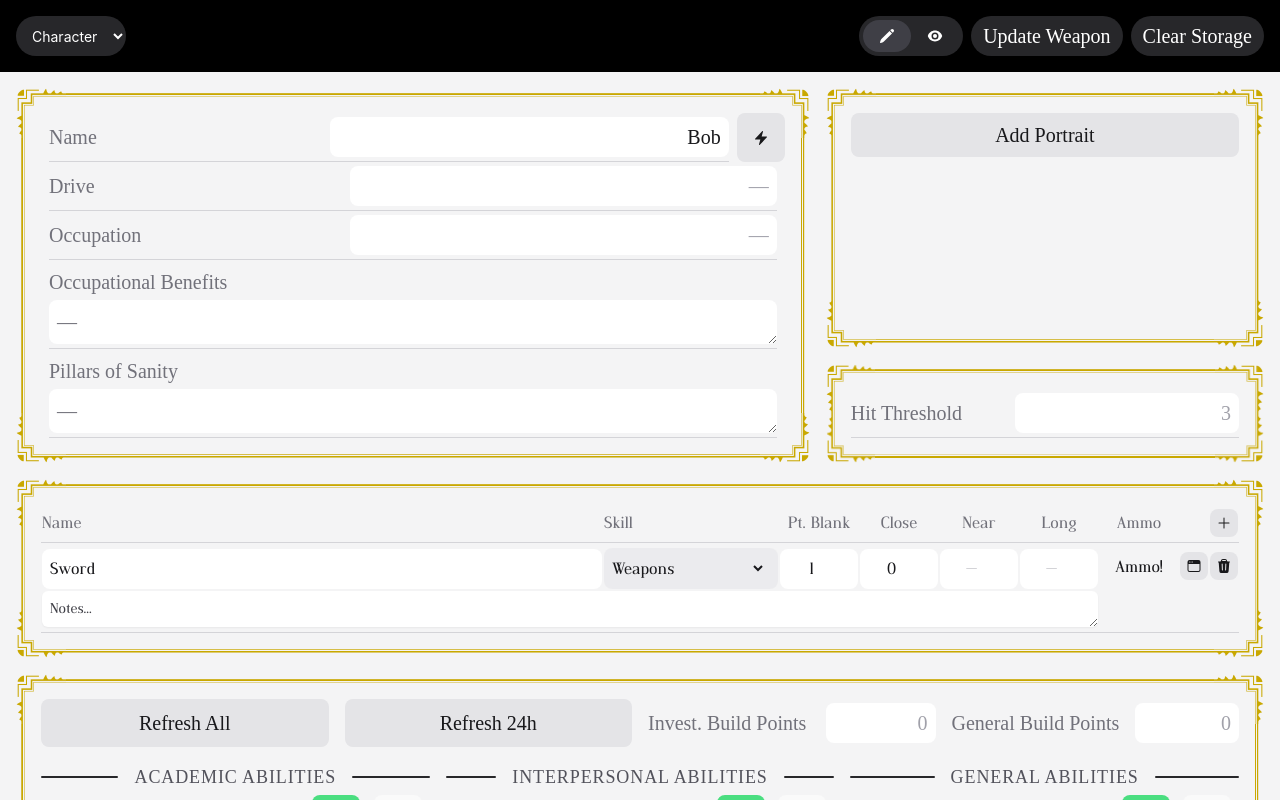
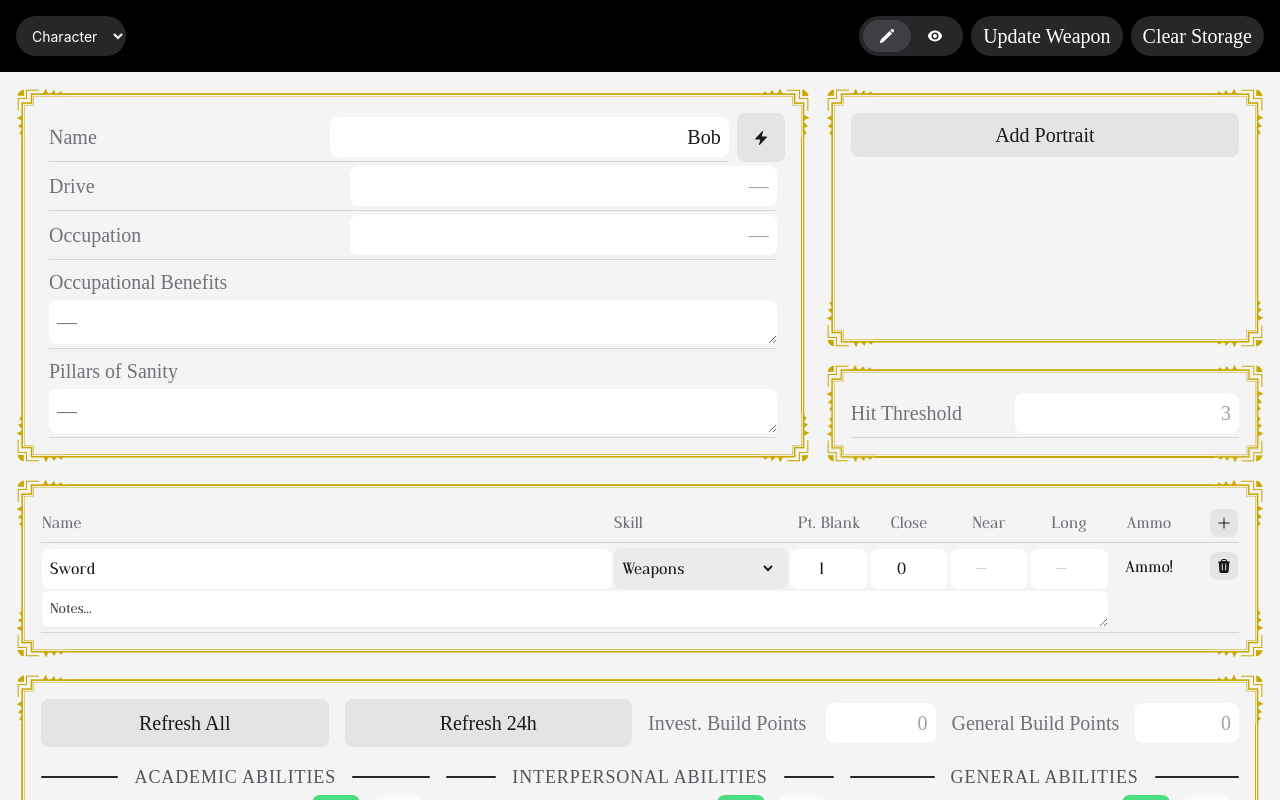
Before and after one commit to Heilemann/trail-of-cthulhu, a React (Create React App) app: page / in a window 1280 px wide. Shown: the top 800 px of the page. Built offline with nearby package versions, Linux system fonts and the light colour scheme; a web font is replaced by a local one.

Commit message:
Updating

```diff
--- /dev/null
+++ b/src/components/character/weapons/WeaponReferenceButton.tsx
@@ -0,0 +1,42 @@
+import { useFormContext, useWatch } from 'react-hook-form'
+import useMessageToApp from '../../BaseComponents/hooks/UseMessageToApp'
+import Button from '../../Form/Button'
+import { TWeaponOnCharacter } from '../../../interfaces'
+import { WindowIcon } from '@heroicons/react/24/solid'
+
+type Props = {
+	index: number
+}
+
+const WeaponReferenceButton = ({ index }: Props) => {
+	const messageToApp = useMessageToApp()
+	const { register } = useFormContext()
+
+	const watchedWeapon: TWeaponOnCharacter = useWatch({
+		name: `weapons.${index}`,
+	})
+
+	const handleOpenWeapon = () => {
+		const { documentId } = watchedWeapon
+		messageToApp({ message: 'open document', data: { documentId } })
+	}
+
+	if (!watchedWeapon.documentId) {
+		return <td></td>
+	}
+
+	return (
+		<td>
+			<Button
+				onClick={handleOpenWeapon}
+				className='self-end p-1.5'
+				aria-label='Open weapon sheet'
+			>
+				<WindowIcon className='h-4 w-4' title='Open weapon sheet' />
+			</Button>
+			<input type='hidden' {...register(`weapons.${index}.documentId`)} />
+		</td>
+	)
+}
+
+export default WeaponReferenceButton
--- a/src/components/character/weapons/WeaponRow.tsx
+++ b/src/components/character/weapons/WeaponRow.tsx
@@ -1,15 +1,15 @@
-import { TrashIcon, WindowIcon } from '@heroicons/react/24/solid'
+import { TrashIcon } from '@heroicons/react/24/solid'
 import { useContext } from 'react'
 import { UseFieldArrayRemove, useFormContext, useWatch } from 'react-hook-form'
 import { twMerge } from 'tailwind-merge'
 import { TSkill, TWeaponOnCharacter } from '../../../interfaces'
 import context from '../../BaseComponents/context'
-import useMessageToApp from '../../BaseComponents/hooks/UseMessageToApp'
 import Button from '../../Form/Button'
 import Input from '../../Form/Input'
 import TextArea from '../../Form/Textarea'
 import WeaponAmmo from './WeaponAmmo'
 import WeaponRange from './WeaponRange'
+import WeaponReferenceButton from './WeaponReferenceButton'
 import WeaponSkill from './WeaponSkill'
 
 export interface IWeaponRowProps {
@@ -22,16 +22,10 @@ export default function WeaponRow({ index, remove, weapon }: IWeaponRowProps) {
 	const { state } = useContext(context)
 	const { editMode } = state
 	const { register } = useFormContext()
-	const messageToApp = useMessageToApp()
 
 	const watchedWeapon: TWeaponOnCharacter = useWatch({
 		name: `weapons.${index}`,
 	})
-
-	const handleOpenWeapon = () => {
-		const { documentId } = watchedWeapon
-		messageToApp({ message: 'open document', data: { documentId } })
-	}
 
 	const handleRemove = (index: number) => {
 		remove(index)
@@ -69,16 +63,7 @@ export default function WeaponRow({ index, remove, weapon }: IWeaponRowProps) {
 
 				<WeaponAmmo index={index} />
 
-				<td>
-					<Button
-						onClick={handleOpenWeapon}
-						className='self-end p-1.5'
-						aria-label='Open weapon sheet'
-					>
-						<WindowIcon className='h-4 w-4' title='Open weapon sheet' />
-					</Button>
-					<input type='hidden' {...register(`weapons.${index}.documentId`)} />
-				</td>
+				<WeaponReferenceButton index={index} />
 
 				<td>
 					<Button
```
Also changed, not shown: 8 other files (tests, documents, lock files or other folders).
